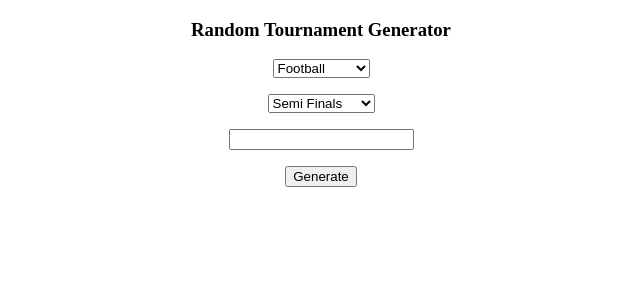
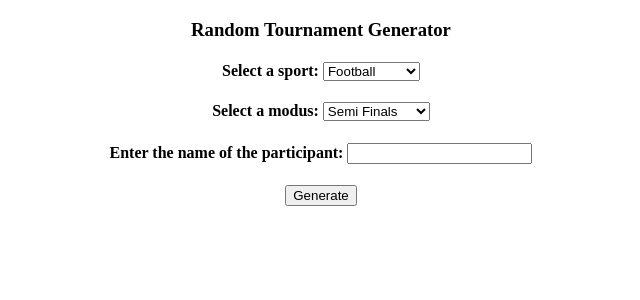
Before and after one commit to HarisMunir786/projectsfia2, a Flask app: page /generate in a window 1280 px wide. Shown: the part 26-326 px from the top of the page, without its empty margins (319-959 px from the left). Run offline with Flask 2, Linux system fonts and the light colour scheme.

Commit message:
generate.html amended

```diff
--- a/application/templates/generate.html
+++ b/application/templates/generate.html
@@ -7,17 +7,17 @@
 	{{ form.hidden_tag() }}
 	<p>
 	<div class="form_group" align="center">
-		{{ form.sport }}
+	<h4>Select a sport: </4>{{ form.sport }}
 	</div>
 	</p>
 	<p>
 	<div class="form_group" align="center">
-		{{ form.modus }}
+	<h4>Select a modus: </4>{{ form.modus }}
 	</div>
 	</p>
 	<p>
 	<div class="form_group" align="center">
-		{{ form.participant }}
+	<h4>Enter the name of the participant: </4>{{ form.participant }}</p>
 	</div>
 	</p>
 	<p>
```
Lines whose indentation alone changed are shown as unchanged.
